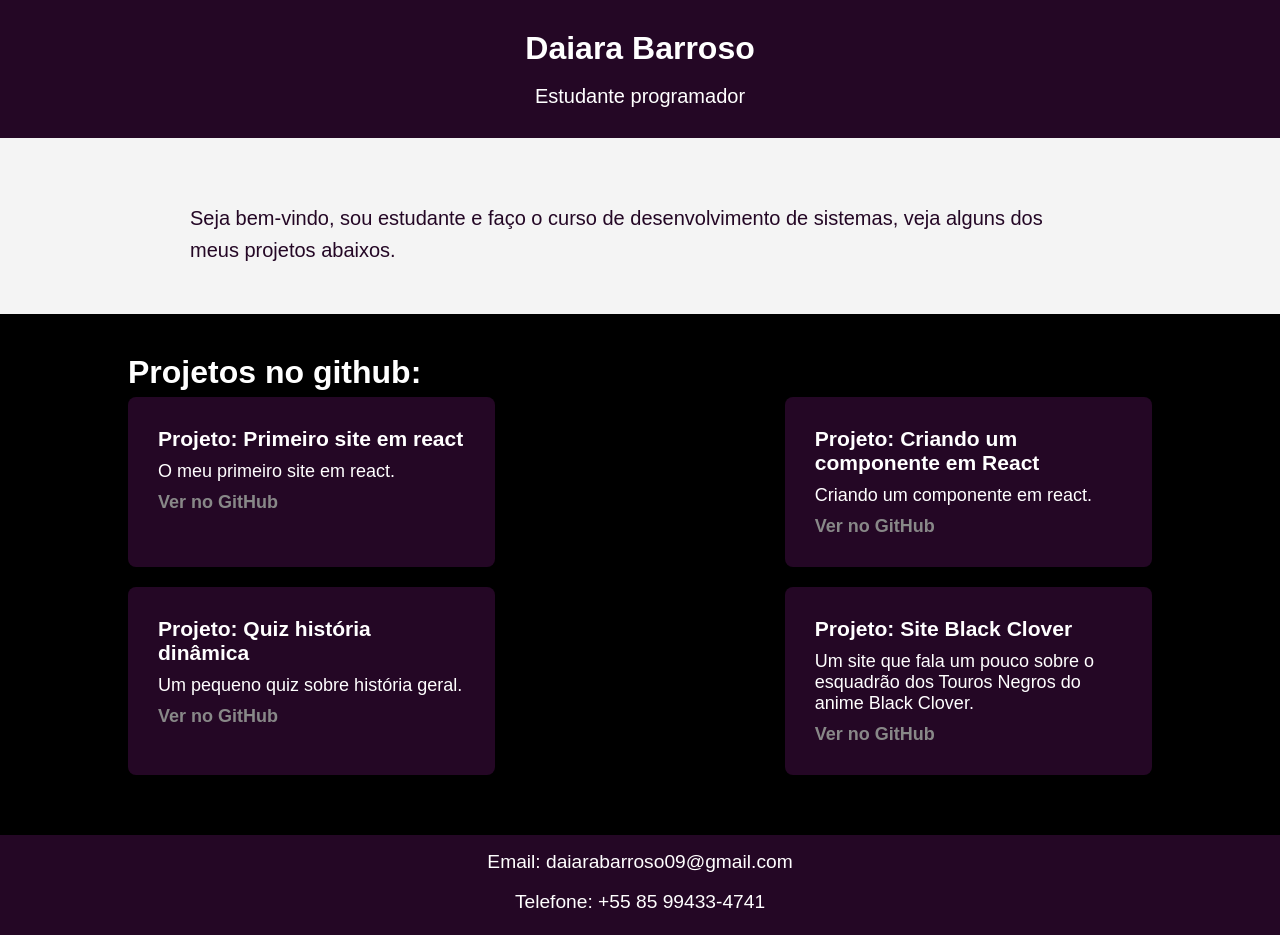
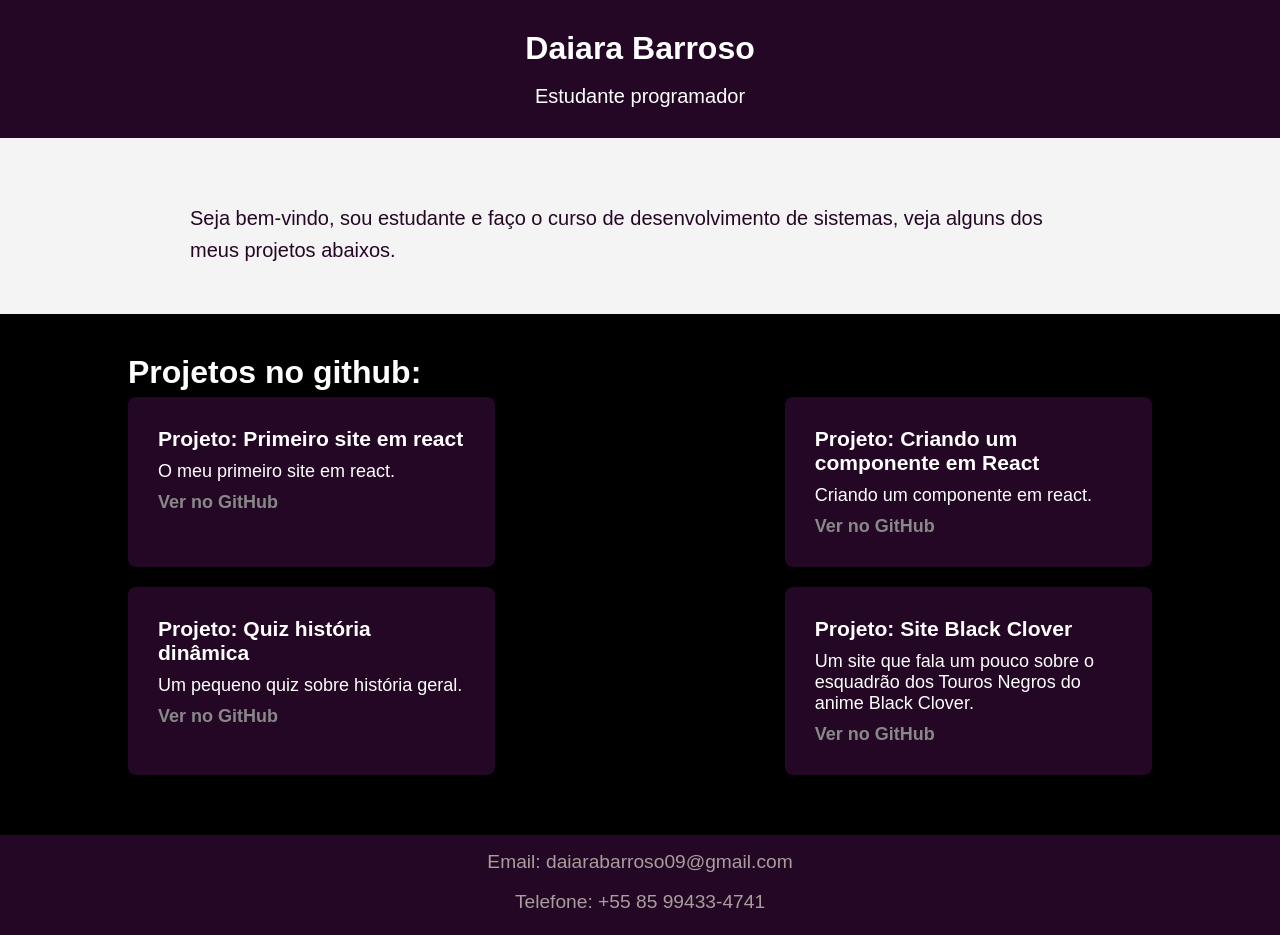
Before and after one commit to daiaraaa/projeto-pessoal-4-bimestre, a React (Vite) app: page / in a window 1280 px wide. Shown: the top 935 px of the page. Built offline with nearby package versions, Linux system fonts and the light colour scheme.

Commit message:
Update contact.css

```diff
--- a/src/components/Contact/contact.css
+++ b/src/components/Contact/contact.css
@@ -6,6 +6,7 @@
   }
 
 .contact p {
+  color: #a99d9d;
   font-size: 1.2em;
   }
 
```
